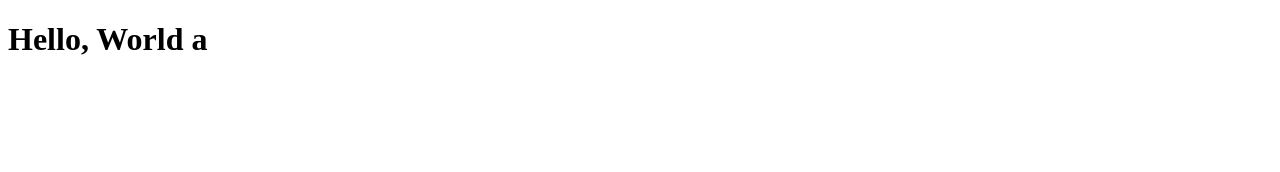
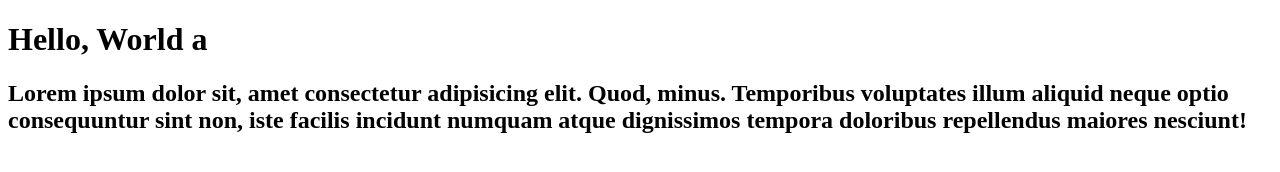
Before and after one commit to fordummies99/curso-git, a plain HTML site: page index.html in a window 1280 px wide. Drawn offline with Linux system fonts and the light colour scheme.

Commit message:
10 commit - Adicionei o h2 com lorem

```diff
--- a/index.html
+++ b/index.html
@@ -9,5 +9,6 @@
     <h1>
         Hello, World a
     </h1>
+    <h2>Lorem ipsum dolor sit, amet consectetur adipisicing elit. Quod, minus. Temporibus voluptates illum aliquid neque optio consequuntur sint non, iste facilis incidunt numquam atque dignissimos tempora doloribus repellendus maiores nesciunt!</h2>
 </body>
 </html>
```
